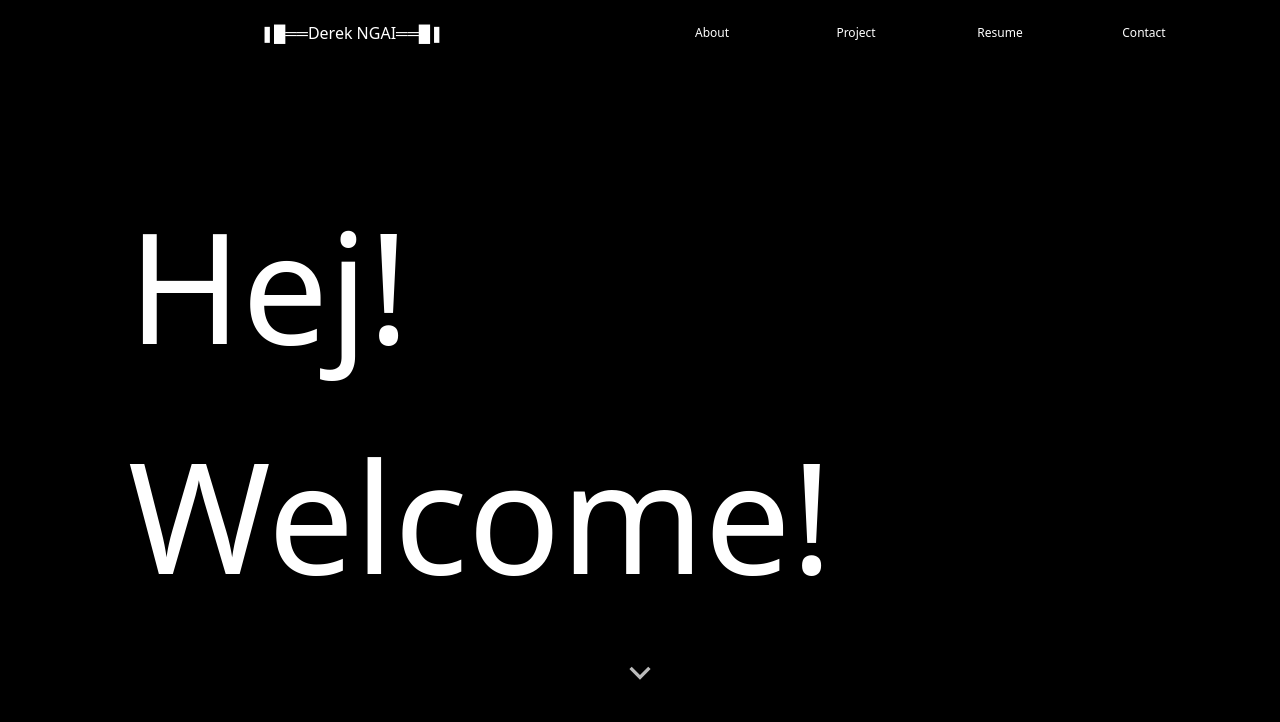
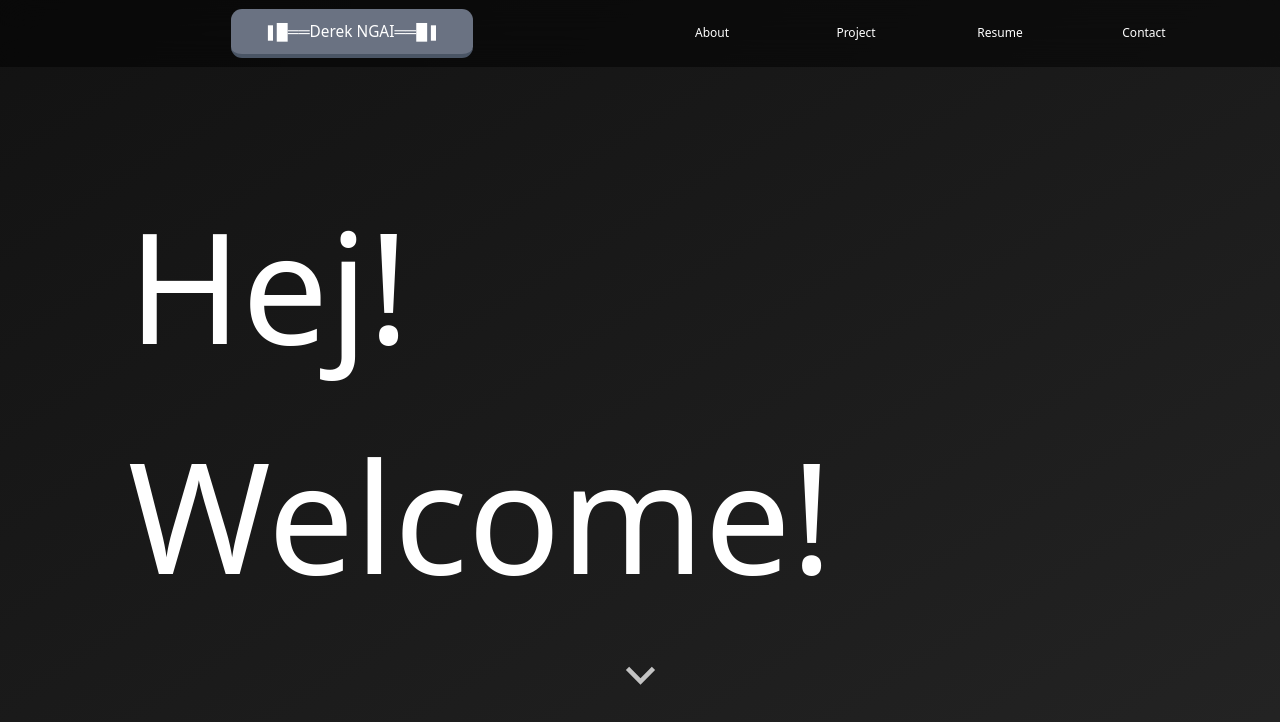
Before and after one commit to DerekNGAI/Personal-Website, a React (Vite) app: page / in a window 1280 px wide. Shown: the top 722 px of the page. Built offline with nearby package versions, Linux system fonts and the light colour scheme.

Commit message:
Make Download Button work

```diff
--- a/src/App.jsx
+++ b/src/App.jsx
@@ -12,7 +12,17 @@ function App() {
     );
   };
 
-  const HeaderButton = ({ children, targetId }) => (
+  const HeaderMainButton = ({ children }) => (
+    <button
+      class="cursor-pointer rounded-lg border-b-[4px] border-gray-600 bg-gray-500 px-6 py-2
+        text-white transition-all hover:-translate-y-[1px] hover:border-b-[6px] hover:brightness-110
+        active:translate-y-[2px] active:border-b-[2px] active:brightness-90"
+    >
+      {children}
+    </button>
+  );
+
+  const HeaderNavigationButton = ({ children, targetId }) => (
     <button
       type="button"
       className="flex h-full w-1/4 items-center justify-center rounded-md text-[1.5vh] transition
@@ -29,9 +39,10 @@ function App() {
     </button>
   );
 
-  const FooterButton = ({ img }) => (
+  const FooterButton = ({ img, path }) => (
     <a
-      href="https://github.com/DerekNGAI"
+      href={path}
+      download="NGAIDikHong_Resume.pdf"
       target="_blank"
       rel="noopener noreferrer"
       className={`group relative cursor-pointer overflow-hidden rounded-full border border-white/10
@@ -61,19 +72,24 @@ function App() {
         className="fixed top-0 left-0 z-50 flex h-1/12 w-full items-center bg-black/50 px-[5%]
           text-white backdrop-blur-lg"
       >
-        <div className="flex w-1/2 items-center justify-center text-[2vh]">❚█══Derek NGAI══█❚</div>
+        <div className="flex w-1/2 items-center justify-center text-[0.7rem]">
+          <HeaderMainButton>❚█══Derek NGAI══█❚</HeaderMainButton>
+        </div>
 
         <div className="flex h-full w-1/2 items-center justify-between py-2">
-          {/* HeaderButtons now link to specific section IDs */}
-          <HeaderButton targetId={"about-section"}>About</HeaderButton>
-          <HeaderButton targetId={"projects-section"}>Project</HeaderButton>
-          <HeaderButton targetId={"resume-section"}>Resume</HeaderButton>
-          <HeaderButton targetId={"contact-section"}>Contact</HeaderButton>
+          {/* HeaderNavigationButtons now link to specific section IDs */}
+          <HeaderNavigationButton targetId={"about-section"}>About</HeaderNavigationButton>
+          <HeaderNavigationButton targetId={"projects-section"}>Project</HeaderNavigationButton>
+          <HeaderNavigationButton targetId={"resume-section"}>Resume</HeaderNavigationButton>
+          <HeaderNavigationButton targetId={"contact-section"}>Contact</HeaderNavigationButton>
         </div>
       </div>
 
       {/* Main scroll container */}
-      <div className="h-screen w-screen snap-y snap-mandatory overflow-y-scroll bg-black px-[10%]">
+      <div
+        className="h-screen w-screen snap-y snap-mandatory overflow-y-scroll bg-gradient-to-br
+          from-[#121212] to-[#242424] px-[10%]"
+      >
         <div className="h-full w-full">
           {/* Hero Section */}
           <CustomSection id={"hero-section"} className="flex flex-col items-center justify-center">
@@ -86,8 +102,8 @@ function App() {
           {/* About Section */}
           <CustomSection id={"about-section"} className={"flex flex-col justify-center"}>
             <div className="flex h-2/3 w-2/3 flex-col items-start justify-center text-white">
-              <h1 className="text-[10vw]">Who am I?</h1>
-              <p className="text-[3vw]">
+              <h1 className="text-[8vw]">Who am I?</h1>
+              <p className="text-[2vw]">
                 I’m Derek Ngai, a front-end developer graduating in August 2025. Passionate about
                 building responsive, user-focused web experiences, I’m excited to collaborate and
                 create innovative solutions.
@@ -107,9 +123,9 @@ function App() {
             <div className="flex h-3/4 flex-col items-center justify-center gap-[5vh] text-white">
               <p className="text-[6vh]">Looking for a Front-end Developer?</p>
               <button
-                className="group relative w-1/2 overflow-hidden rounded-md border border-b-4
-                  border-red-400 bg-red-950 px-4 py-2 font-medium text-red-400 duration-300
-                  outline-none hover:border-t-4 hover:border-b hover:brightness-150
+                className="group relative w-1/2 cursor-pointer overflow-hidden rounded-md border
+                  border-b-4 border-red-400 bg-red-950 px-4 py-2 font-medium text-red-400
+                  duration-300 outline-none hover:border-t-4 hover:border-b hover:brightness-150
                   active:opacity-75"
               >
                 <span
@@ -126,6 +142,7 @@ function App() {
             <div className="flex h-1/4 w-full flex-col items-start justify-between">
               <div className="flex gap-[2vh]">
                 <FooterButton
+                  path={"../public/Resume.pdf"}
                   img={
                     <svg
                       width="50px"
@@ -145,6 +162,7 @@ function App() {
                   }
                 />
                 <FooterButton
+                  path={"https://github.com/DerekNGAI"}
                   img={
                     <svg
                       width="50px"
@@ -175,6 +193,7 @@ function App() {
                   }
                 />
                 <FooterButton
+                  path={"https://www.linkedin.com/in/derek-ngai-5a5b982b8/"}
                   img={
                     <svg
                       height="50px"
--- a/src/index.css
+++ b/src/index.css
@@ -1,4 +1,29 @@
 @import "tailwindcss";
+
+html {
+  font-size: 16px;
+}
+
+@media (min-width: 640px) {
+  /* Tailwind's 'sm' breakpoint */
+  html {
+    font-size: 18px;
+  }
+}
+
+@media (min-width: 768px) {
+  /* Tailwind's 'md' breakpoint */
+  html {
+    font-size: 20px;
+  }
+}
+
+@media (min-width: 1024px) {
+  /* Tailwind's 'lg' breakpoint */
+  html {
+    font-size: 22px;
+  }
+}
 
 /* :root {
   font-family: system-ui, Avenir, Helvetica, Arial, sans-serif;
```
Also changed, not shown: 1 other file (tests, documents, lock files or other folders).
